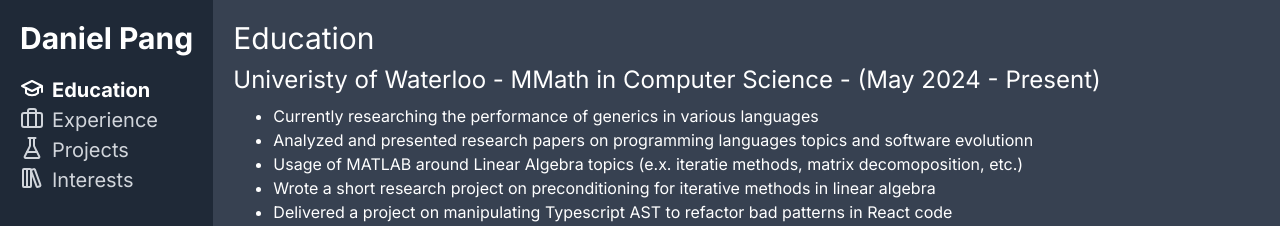
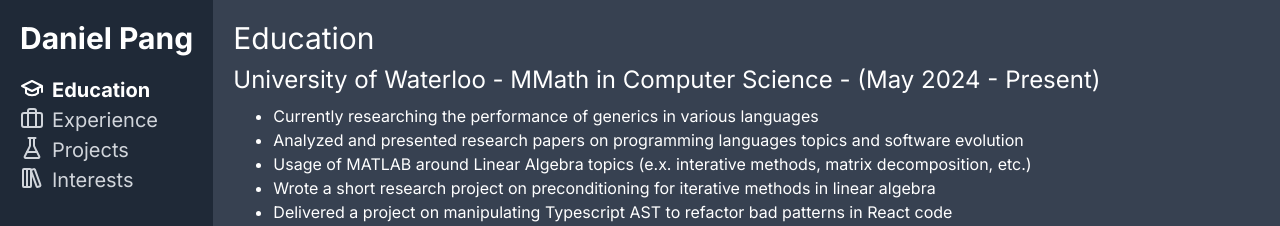
Before and after one commit to dpang1999/dpang1999.github.io, a Next.js app: page /education in a window 1280 px wide. Shown: the top 226 px of the page. Built offline with nearby package versions, Linux system fonts and the light colour scheme.

Commit message:
Spelling

```diff
--- a/src/app/(resume)/education/page.tsx
+++ b/src/app/(resume)/education/page.tsx
@@ -4,10 +4,10 @@ const Education = () => {
     return (
         <main className="text-white">
             <h1 className="text-3xl">Education</h1>
-            <Segment title="Univeristy of Waterloo - MMath in Computer Science - (May 2024 - Present)">
+            <Segment title="University of Waterloo - MMath in Computer Science - (May 2024 - Present)">
                 <li>Currently researching the performance of generics in various languages </li>
-                <li>Analyzed and presented research papers on programming languages topics and software evolutionn</li>
-                <li>Usage of MATLAB around Linear Algebra topics (e.x. iteratie methods, matrix decomoposition, etc.) </li>
+                <li>Analyzed and presented research papers on programming languages topics and software evolution</li>
+                <li>Usage of MATLAB around Linear Algebra topics (e.x. interative methods, matrix decomposition, etc.) </li>
                 <li>Wrote a short research project on preconditioning for iterative methods in linear algebra </li>
                 <li>Delivered a project on manipulating Typescript AST to refactor bad patterns in React code </li>
 
--- a/src/app/(resume)/experience/page.tsx
+++ b/src/app/(resume)/experience/page.tsx
@@ -6,7 +6,7 @@ const Experience = () => {
             <h1 className="text-3xl">Experience</h1>
             <Segment title="Teaching Assistant - University of Waterloo - (May 2024 - Present)">
                 <li>Responsible for marking and providing feedback on student assessments throughout the course</li>
-                <li>Acted as a client to discuss software requriements on the student's group project, an SRS</li>
+                <li>Acted as a client to discuss software requirements on the student's group project, an SRS</li>
             </Segment>
             <Segment title="Tools and Data Developer Co-op – Ericsson – (Sept 2020 - Aug 2021)">
                 <li>Performed a variety of different manual tests on software modules under development</li>
--- a/src/app/(resume)/projects/page.tsx
+++ b/src/app/(resume)/projects/page.tsx
@@ -32,7 +32,7 @@ const Projects = () => {
             </Segment>
             <Segment title="CS675 Research Project - Preconditioning for Iterative Methods">
                 <li>A research project around preconditioning matrices for iterative methods to improve efficiency and robustness</li>
-                <li>Serves as both a quick survey onto the topic as well as providing some emperical evaluation</li>
+                <li>Serves as both a quick survey onto the topic as well as providing some empirical evaluation</li>
                 <li>Written by and for students with linear algebra backgrounds, such as those from CS675 - Computational Linear Algebra</li>
                 <li>The paper can be viewed <a className="text-blue-500 visited:text-indigo-500"
                  href="https://docs.google.com/document/d/1SGRDgxBdoGyhSBgaATWdWCayd6oMDmbPe0nmxsKtctY/edit?usp=sharing">here</a></li>
```
